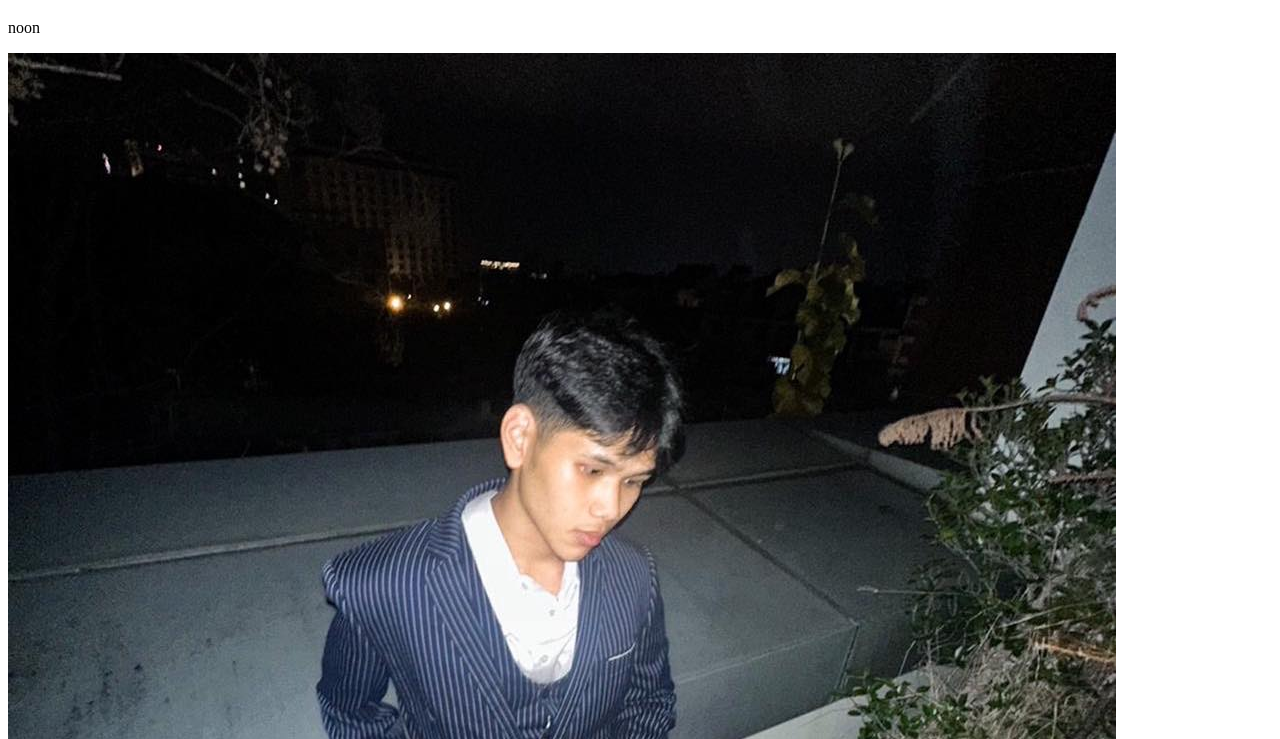
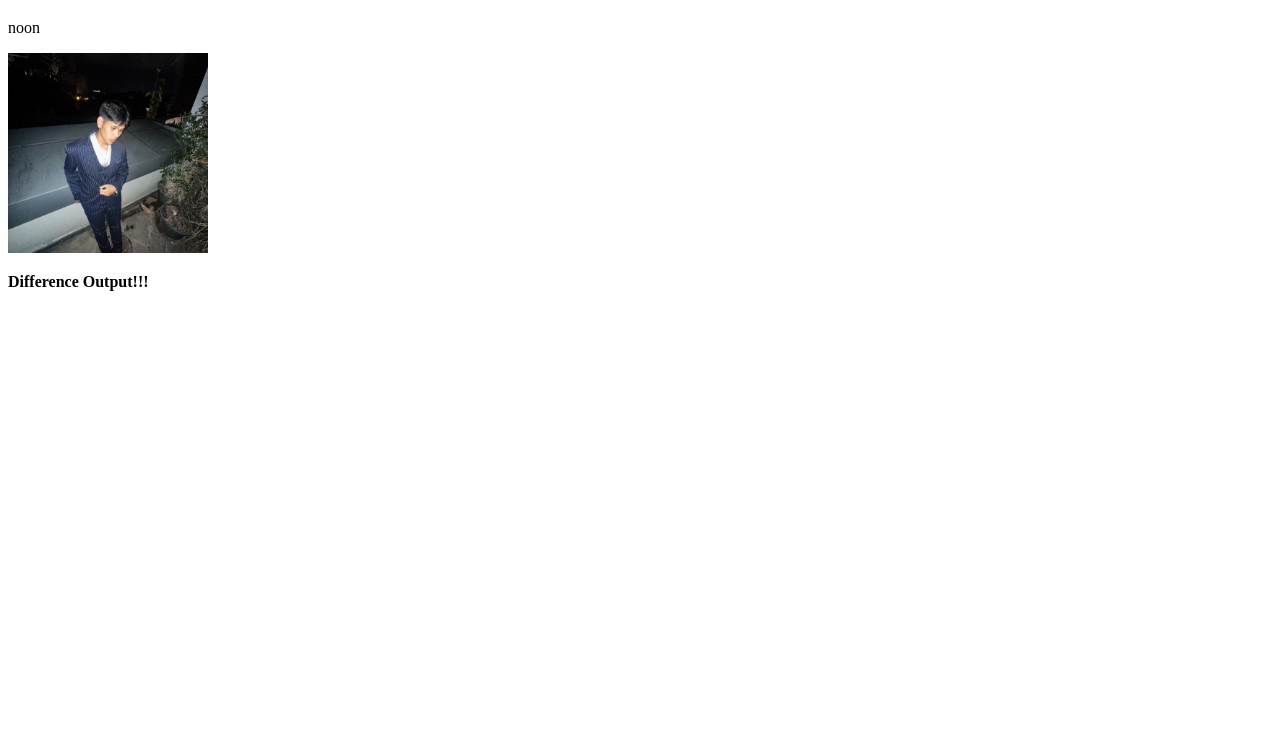
Before and after one commit to quentinx27/lab07, a plain HTML site: page html/index.html in a window 1280 px wide. Shown: the part 61-800 px from the top of the page. Drawn offline with Linux system fonts and the light colour scheme.

Commit message:
add prod

```diff
--- a/html/index.html
+++ b/html/index.html
@@ -8,6 +8,7 @@
 <body>
     <h1>Hello World!!!</h1>
     <p>noon</p>
-    <img src="../my2.jpg" alt="mypic">
+    <img src="../my2.jpg" alt="mypic" style="width: 200px; height: 200px;">
+    <p><strong>Difference Output!!!</strong></p>
 </body>
 </html>
```
Also changed, not shown: 1 other file.
